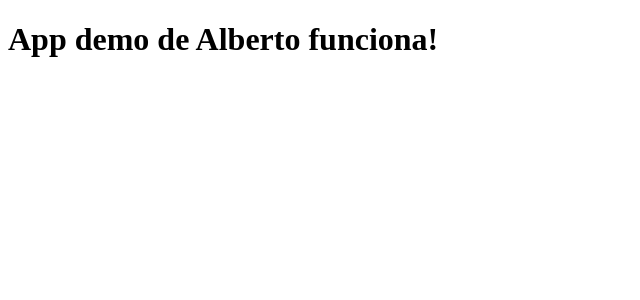
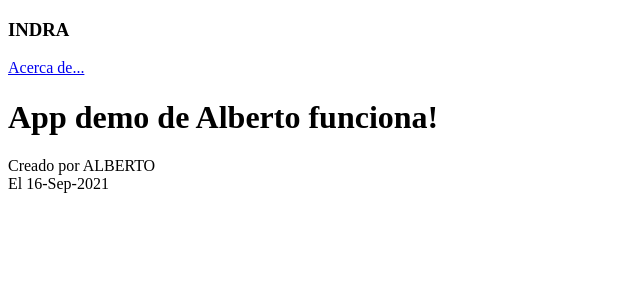
Before and after one commit to CAS-indra/demo-alberto, an Angular app: page / in a window 1280 px wide. Shown: the top 300 px of the page, without its empty margins (0-640 px from the left). Built offline with nearby package versions, Linux system fonts and the light colour scheme.

Commit message:
modulo layout con cabecer pie y pipes

```diff
--- a/src/app/app.component.html
+++ b/src/app/app.component.html
@@ -1,2 +1,4 @@
+<app-cabecera></app-cabecera>
 <app-titulo></app-titulo>
 <router-outlet></router-outlet>
+<app-pie></app-pie>
--- a/src/app/app.module.ts
+++ b/src/app/app.module.ts
@@ -2,11 +2,12 @@
 import { BrowserModule } from '@angular/platform-browser';
 import { AppRoutingModule } from './app-routing.module';
 import { AppComponent } from './app.component';
+import { LayoutModule } from './layout/layout.module';
 import { TituloComponent } from './titulo/titulo.component';
 
 @NgModule({
   declarations: [AppComponent, TituloComponent],
-  imports: [BrowserModule, AppRoutingModule],
+  imports: [BrowserModule, AppRoutingModule, LayoutModule],
   providers: [],
   bootstrap: [AppComponent],
 })
--- /dev/null
+++ b/src/app/layout/cabecera/cabecera.component.html
@@ -0,0 +1,8 @@
+<header>
+  <h3> {{ empresa }}</h3>
+  <nav>
+    <a href="https://indra.es">
+      Acerca de...
+    </a>
+  </nav>
+</header>
--- /dev/null
+++ b/src/app/layout/cabecera/cabecera.component.ts
@@ -0,0 +1,14 @@
+import { Component, OnInit } from '@angular/core';
+
+@Component({
+  selector: 'app-cabecera',
+  templateUrl: './cabecera.component.html',
+  styleUrls: ['./cabecera.component.scss'],
+})
+export class CabeceraComponent implements OnInit {
+  public empresa = 'INDRA';
+
+  constructor() {}
+
+  ngOnInit(): void {}
+}
--- /dev/null
+++ b/src/app/layout/pie/pie.component.html
@@ -0,0 +1,4 @@
+<footer>
+  <div>Creado por {{ desarrollador | uppercase }}</div>
+  <div>El {{ fecha | date:'dd-MMM-yyy' }}</div>
+</footer>
--- /dev/null
+++ b/src/app/layout/pie/pie.component.ts
@@ -0,0 +1,16 @@
+import { Component, OnInit } from '@angular/core';
+
+@Component({
+  selector: 'app-pie',
+  templateUrl: './pie.component.html',
+  styleUrls: ['./pie.component.scss'],
+})
+export class PieComponent implements OnInit {
+  public desarrollador = 'Alberto';
+
+  public fecha = new Date();
+
+  constructor() {}
+
+  ngOnInit(): void {}
+}
```
Also changed, not shown: src/app/layout/layout.module.ts (added, +11 -0 lines), src/app/layout/cabecera/cabecera.component.scss (added), src/app/layout/pie/pie.component.scss (added), 2 other files (tests, documents, lock files or other folders).
